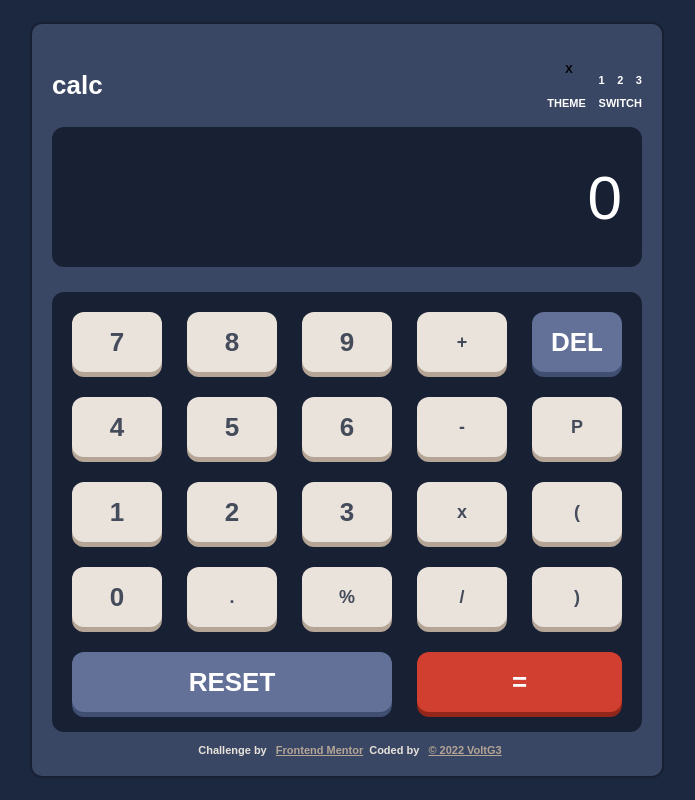
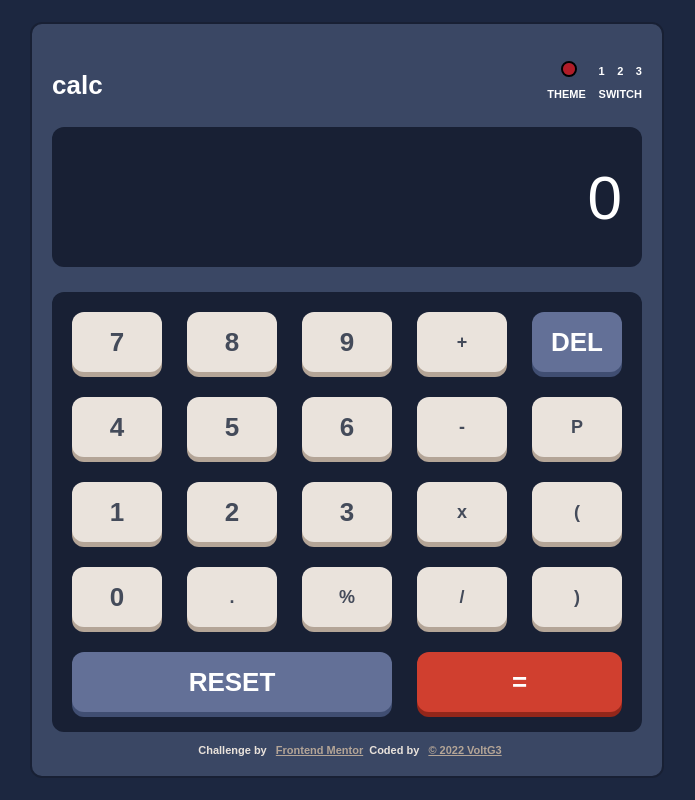
Before and after one commit to VoltG3/react_calculator, a React (Create React App) app: page / in a window 1280 px wide. Shown: the whole page, without its empty margins (293-988 px from the left). Built offline with nearby package versions, Linux system fonts and the light colour scheme.

Commit message:
adding - blinking light animation

```diff
--- /dev/null
+++ b/src/components/BlinkingLight.js
@@ -0,0 +1,46 @@
+import styled from "styled-components"
+
+const StyledBlinkingLightContainer = styled.div`
+  border-radius: 50%;
+  border: solid 2px black;
+`
+
+const StyledBlinkingLight = styled.div`
+
+  width: 12px;
+  height: 12px;
+  opacity: .25;
+
+  -webkit-animation: up-right  1.5s infinite;
+  -moz-animation: up-right 1.5s infinite;
+  -o-animation: up-right 1.5s infinite;
+  animation: up-right 1.5s infinite;
+
+  border-radius: 50%;
+  background-color: red;
+
+  @keyframes up-right {
+    0% {
+      transform: scale(1);
+      opacity: .25
+    }
+    50% {
+      transform: scale (1);
+      opacity: 1;
+    }
+    100% {
+      transform: scale(1);
+      opacity: .25;
+    }
+  }
+`
+
+const blinkingLight = () => {
+    return (
+        <StyledBlinkingLightContainer>
+            <StyledBlinkingLight />
+        </StyledBlinkingLightContainer>
+    )
+}
+
+export default blinkingLight
--- a/src/groups/Header.js
+++ b/src/groups/Header.js
@@ -1,4 +1,5 @@
 import styled from "styled-components";
+import BlinkingLight from "../components/BlinkingLight.js"
 
 const StyledHeader = styled.div`
   display: grid;
@@ -76,7 +77,7 @@ export default function Header() {
             <StyledHeaderRightTile>
                 <StyledSwitchContainer>
                     <StyledSwitchContainerTile01>
-                        <p>x</p>
+                        <BlinkingLight />
                     </StyledSwitchContainerTile01>
 
                     <StyledSwitchContainerTile02>
```
